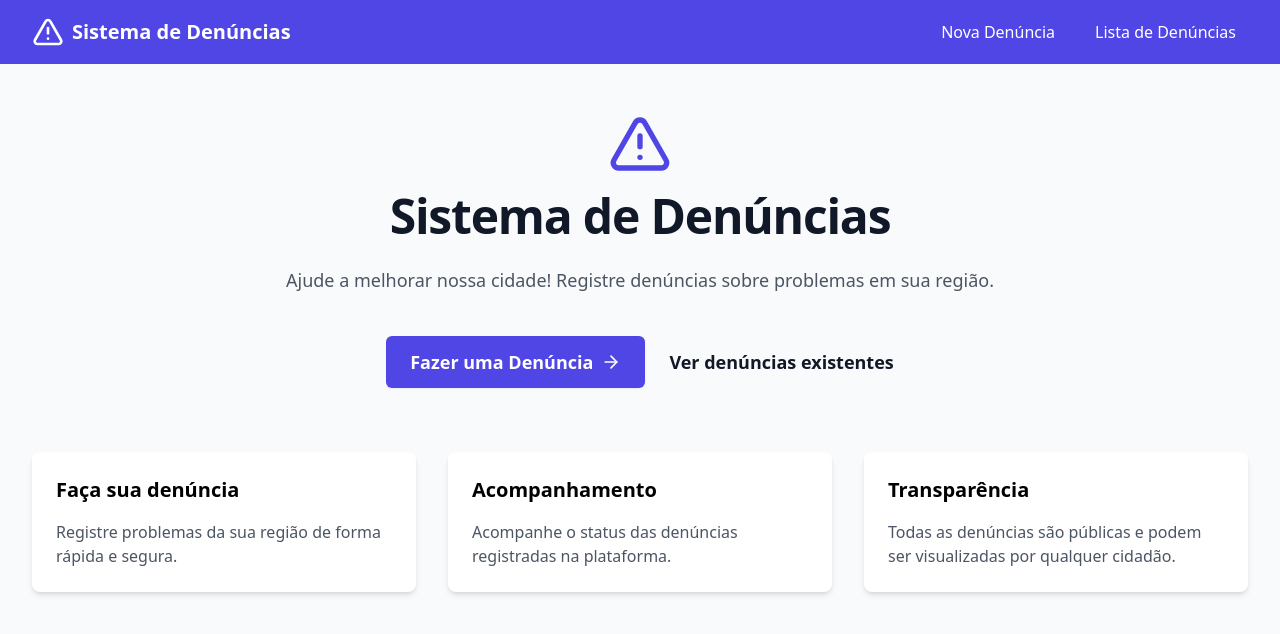
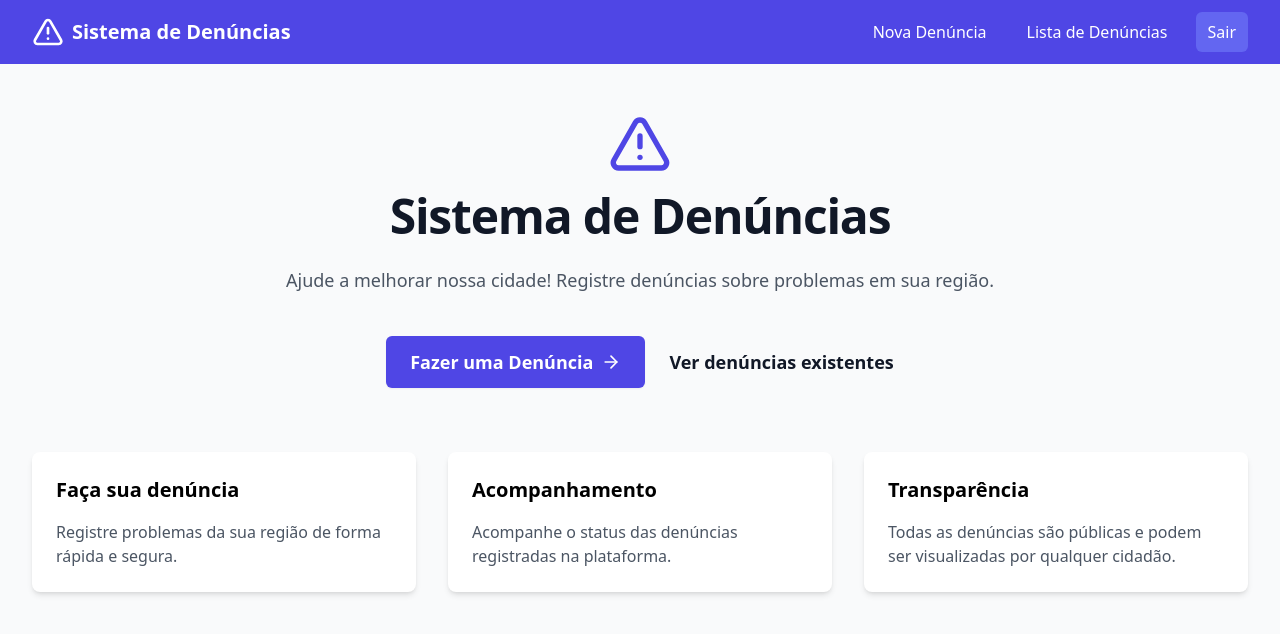
Before and after one commit to vpaesi/fala-cidadao, a React (Vite) app: page / in a window 1280 px wide. Shown: the top 634 px of the page. Built offline with nearby package versions, Linux system fonts and the light colour scheme; sample sign-in values are in the browser's storage.

Commit message:
feat: incluída a opção de log out

```diff
--- a/src/components/Header.tsx
+++ b/src/components/Header.tsx
@@ -1,10 +1,17 @@
 import React from 'react';
-import { Link, useLocation } from 'react-router-dom';
+import { Link, useLocation, useNavigate } from 'react-router-dom';
 import { AlertTriangle } from 'lucide-react';
 
 export const Header: React.FC = () => {
   const location = useLocation();
-  const isAuthenticated = localStorage.getItem('user');
+  const navigate = useNavigate();
+  const isAuthenticated = localStorage.getItem('user'); // Verifica se o usuário está logado
+
+  const handleLogout = () => {
+    localStorage.removeItem('user'); // Remove o usuário logado do localStorage
+    alert('Você foi deslogado com sucesso!');
+    navigate('/login'); // Redireciona para a página de login
+  };
 
   return (
     <header className="bg-indigo-600 text-white shadow-lg">
@@ -40,6 +47,14 @@ export const Header: React.FC = () => {
                 Login
               </Link>
             )}
+            {isAuthenticated && (
+              <button
+                onClick={handleLogout}
+                className="hover:text-indigo-200 px-3 py-2 rounded-md bg-indigo-500 hover:bg-red-600 text-white"
+              >
+                Sair
+              </button>
+            )}
           </div>
         </div>
       </nav>
```
